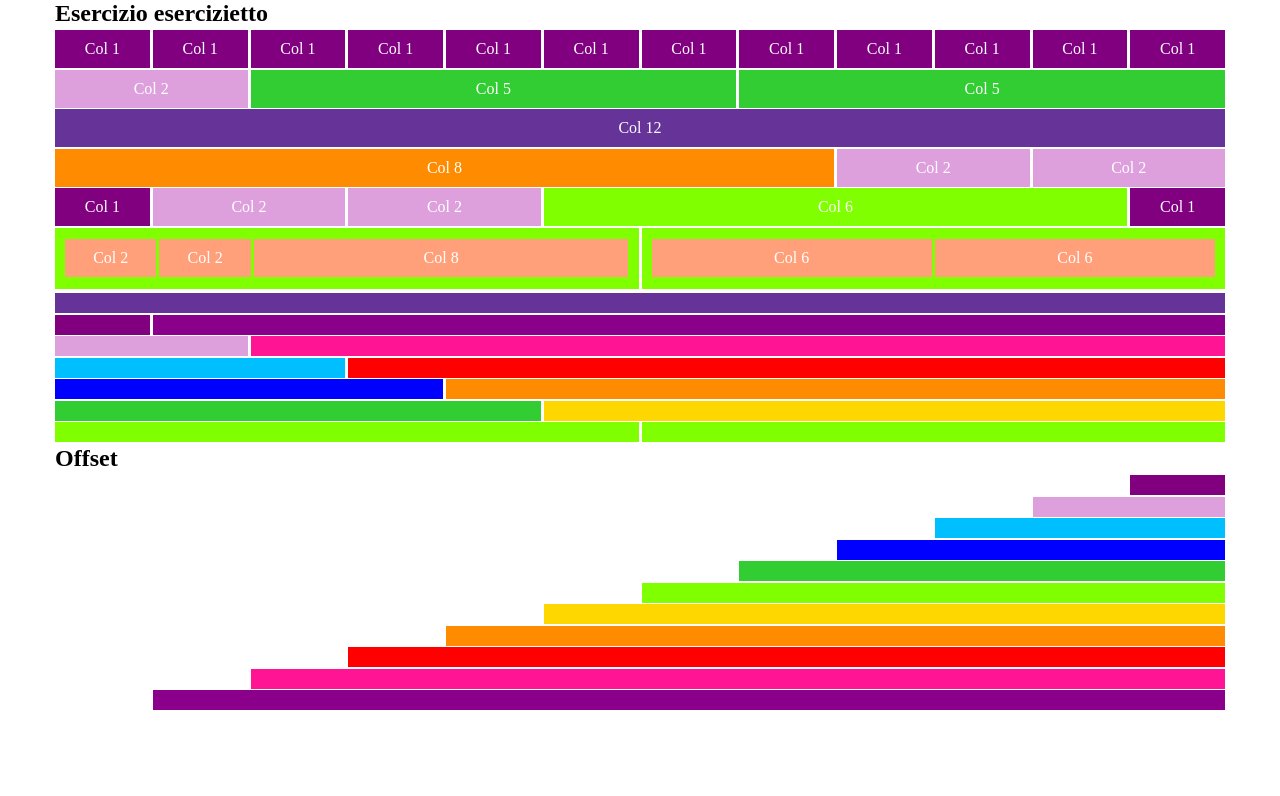
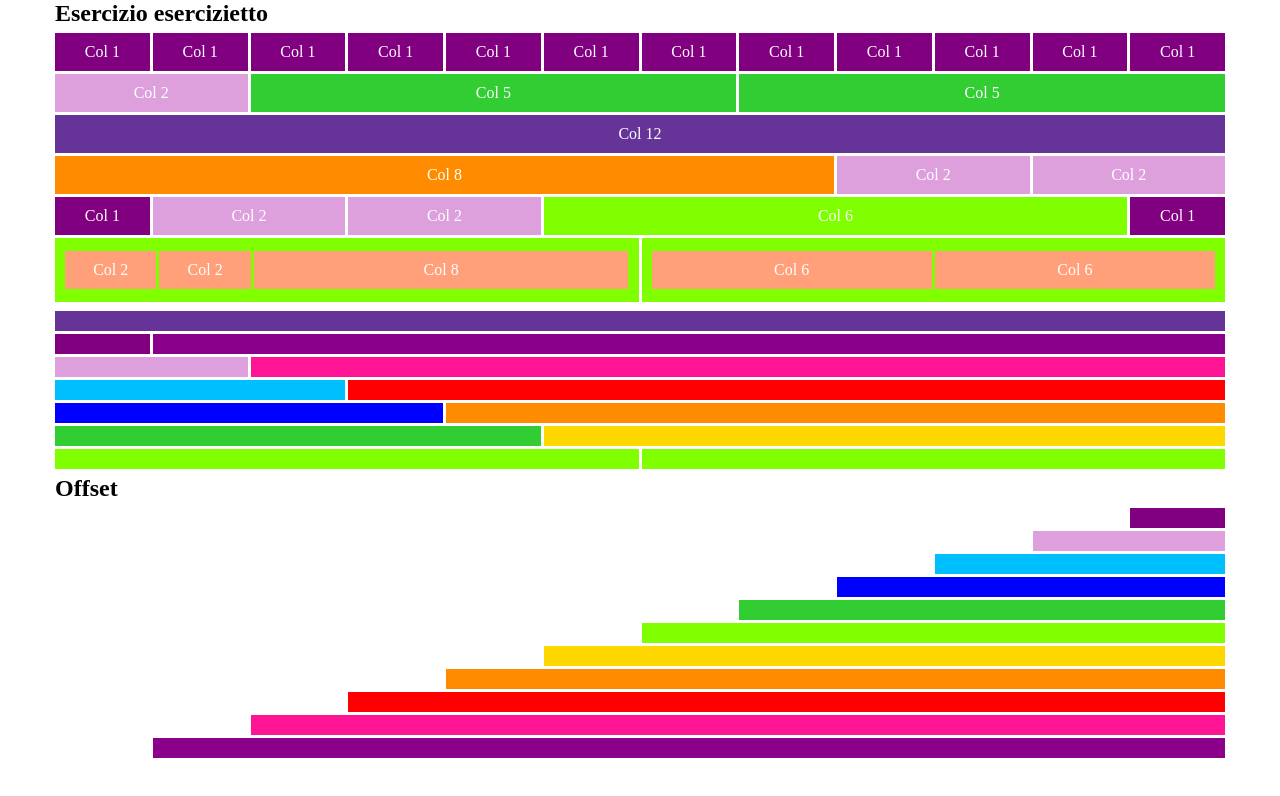
Before and after one commit to MarilisaMoio/html-css-12bool, a plain HTML site: page index.html in a window 1280 px wide. Drawn offline with Linux system fonts and the light colour scheme.

Commit message:
fix: add lil more margin

```diff
--- a/style.css
+++ b/style.css
@@ -16,7 +16,7 @@ ul, ol {
 }
 
 .row{
-    margin: 1.5px -1.5px;
+    margin: 3px -1.5px;
 }
 
 .box{
```
